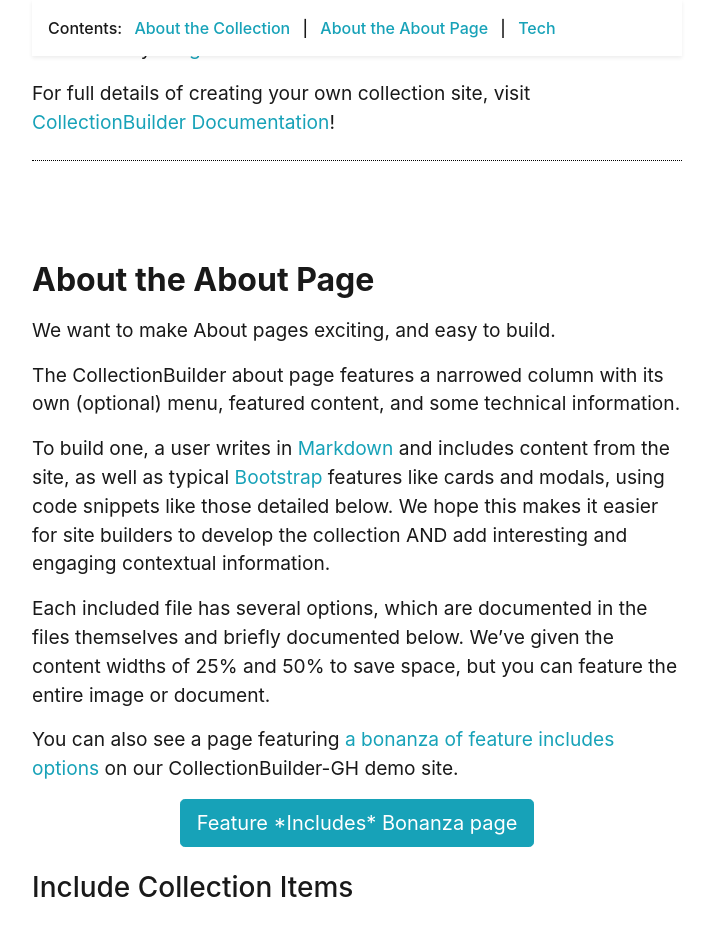
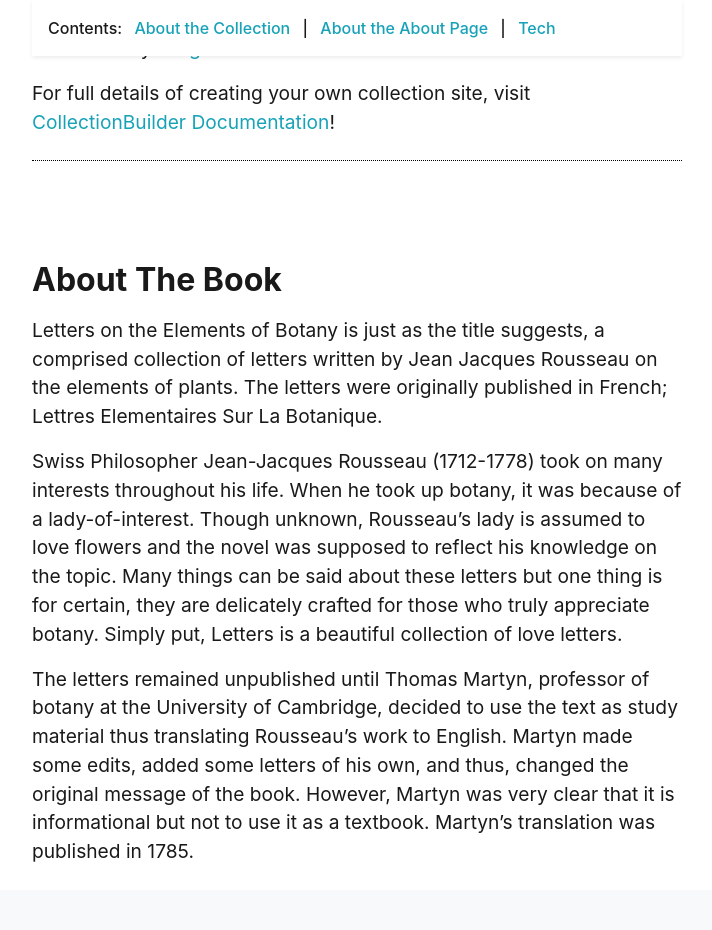
Before and after one commit to EmmaChoate/archive_project, a Jekyll site: the page built from pages/about.md, in a window 1280 px wide and 1400 px high, scrolled down 858 px. Shown: the top 930 px of the window, without its empty margins (283-995 px from the left). Built offline with Jekyll 4.4.1, drawn with Linux system fonts in a browser that asks for light colours; some of the changed text lies outside the part shown.

Commit message:
Update about_the_about.md

```diff
--- a/_includes/cb/about_the_about.md
+++ b/_includes/cb/about_the_about.md
@@ -7,74 +7,9 @@
 {% assign audiosample = site.data[site.metadata] | where_exp: 'item','item.format contains "audio"' | first %}
 {% capture audiosampleid %}{{audiosample.objectid | default: "https://www.lib.uidaho.edu/digital/mp3s/Clouds.mp3"}}{% endcapture %}
 
+## About The Book
+Letters on the Elements of Botany is just as the title suggests, a comprised collection of letters written by Jean Jacques Rousseau on the elements of plants. The letters were originally published in French; Lettres Elementaires Sur La Botanique.
 
-## About the About Page
+Swiss Philosopher Jean-Jacques Rousseau (1712-1778)  took on many interests throughout his life. When he took up botany, it was because of a lady-of-interest. Though unknown, Rousseau’s lady is assumed to love flowers and the novel was supposed to reflect his knowledge on the topic. Many things can be said about these letters but one thing is for certain, they are delicately crafted for those who truly appreciate botany. Simply put, Letters is a beautiful collection of love letters.
 
-We want to make About pages exciting, and easy to build.
-
-The CollectionBuilder about page features a narrowed column with its own (optional) menu, featured content, and some technical information.
-
-To build one, a user writes in [Markdown](https://guides.github.com/features/mastering-markdown/) and includes  content from the site, as well as typical [Bootstrap](https://getbootstrap.com/) features like cards and modals, using code snippets like those detailed below.
-We hope this makes it easier for site builders to develop the collection AND add interesting and engaging contextual information.
-
-Each included file has several options, which are documented in the files themselves and briefly documented below. We've given the content widths of 25% and 50% to save space, but you can feature the entire image or document.
-
-
-You can also see a page featuring [a bonanza of feature includes options](https://collectionbuilder.github.io/collectionbuilder-gh/feature_options.html) on our CollectionBuilder-GH demo site.
-
-{% include feature/button.html text="Feature *Includes* Bonanza page" link="https://collectionbuilder.github.io/collectionbuilder-gh/feature_options.html" color="info" size="lg" centered=true %}
-
-### Include Collection Items
-
-#### Include an Image
-
-- Image --> `{% raw %}{% include feature/image.html objectid="demo_001" width="75" %}{% endraw %}`
-
-{% include feature/image.html objectid=imagesampleid width="75" %}
-
-
-#### Include a PDF
-
-- PDF -- > `{% raw %}{% include feature/pdf.html objectid="demo_002"  width="50" %}{% endraw %}`
-
-{% include feature/pdf.html objectid=pdfsampleid width="50" %}
-
-#### Include a Video
-
-- Video: `{% raw %}{% include feature/video.html objectid="demo_004" %}{% endraw %}`
-
-
-{% include feature/video.html objectid=videosampleid width="75" %}
-
-
-#### Include an Audio File
-
-- Audio: `{% raw %}{% include feature/audio.html objectid="demo_003" %}{% endraw %}`
-
-{% include feature/audio.html objectid=audiosampleid  %}
-
-### Include [Bootstrap](https://getbootstrap.com/) Features
-
-#### Include a Card
-
-- Card -- > `{% raw %}{% include feature/card.html header="This is a Card" text="The card features an image from the collection as a cap" objectid="demo004" width="25" centered=true %}{% endraw %}`
-
-{% include feature/card.html header="This is a Card" text="The card features an image from the collection as a cap" objectid="demo_001" width="25" centered=true %}
-
-#### Include a Button
-
-- Buttons -- > `{% raw %}{% include feature/button.html text="Button Link to Somewhere" link="https://collectionbuilder.github.io/" color="success" %}{% endraw %}`
-
-{% include feature/button.html text="Button Link to Somewhere" link="https://collectionbuilder.github.io/" color="success" centered=true %}
-
-#### Include an Alert
-
-- Alerts -- > `{% raw %}{% include feature/alert.html text="this is an *alert* that 'warns' a user" color="warning" align="center" %}{% endraw %}`
-
-{% include feature/alert.html text="This is an *alert* that 'warns' a user with centrally aligned text." color="warning" align="center"  %}
-
-#### Include a Modal
-
-- Modals -- > `{% raw %}{% include feature/modal.html button="This is a modal using a 'primary' colored button to invite clicking" title="when clicked:" text="A Modal will pop out a box with some more information" color="primary"  %}{% endraw %}`
-
-{% include feature/modal.html button="This is a modal using a 'primary' colored button to invite clicking" title="When clicked:" text="A Modal will pop out a box with some more information" color="primary"  %}
+The letters remained unpublished until Thomas Martyn, professor of botany at the University of Cambridge, decided to use the text as study material thus translating Rousseau’s work to English. Martyn made some edits, added some letters of his own, and thus, changed the original message of the book. However, Martyn was very clear that it is informational but not to use it as a textbook. Martyn’s translation was published in 1785.
```
